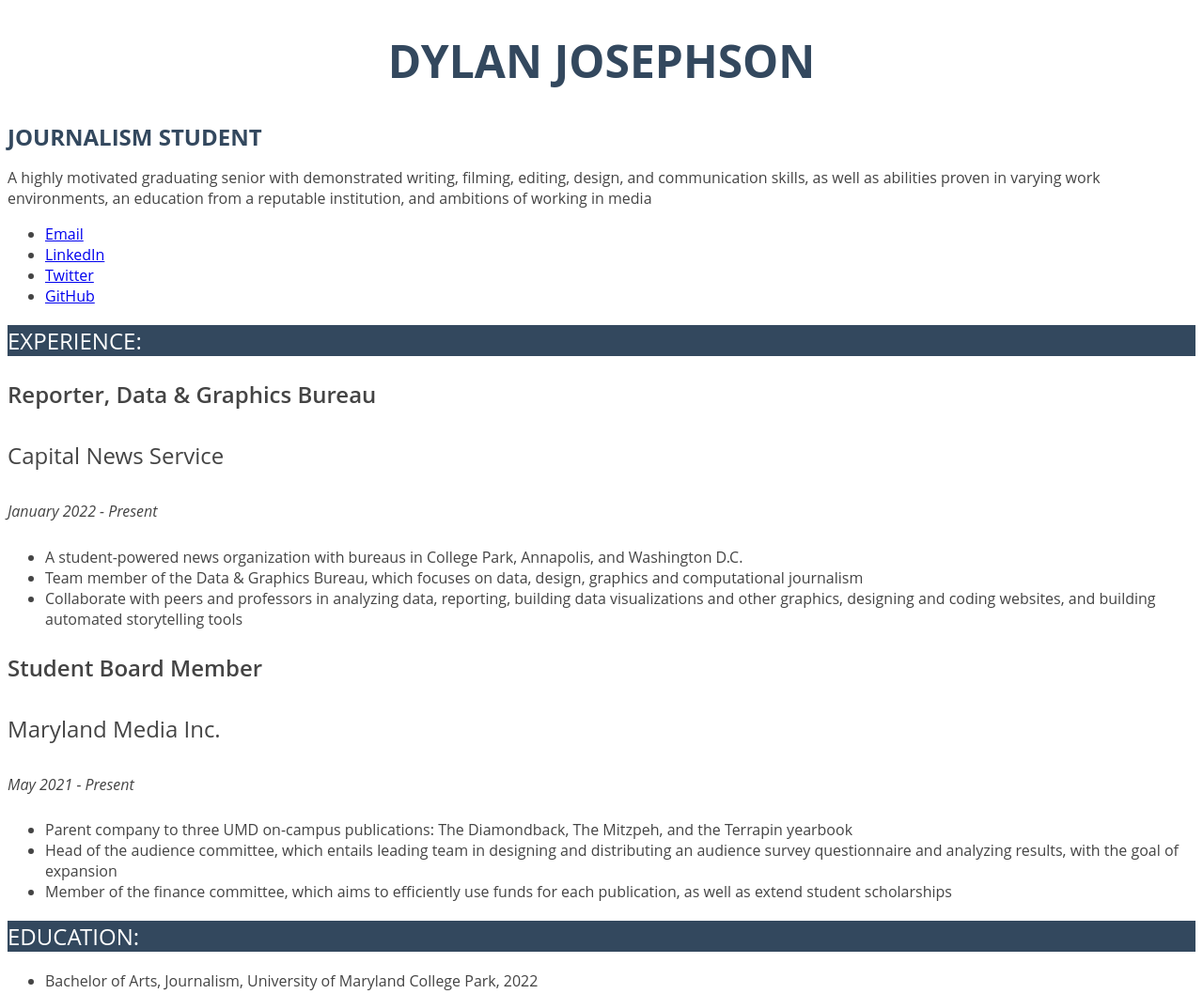
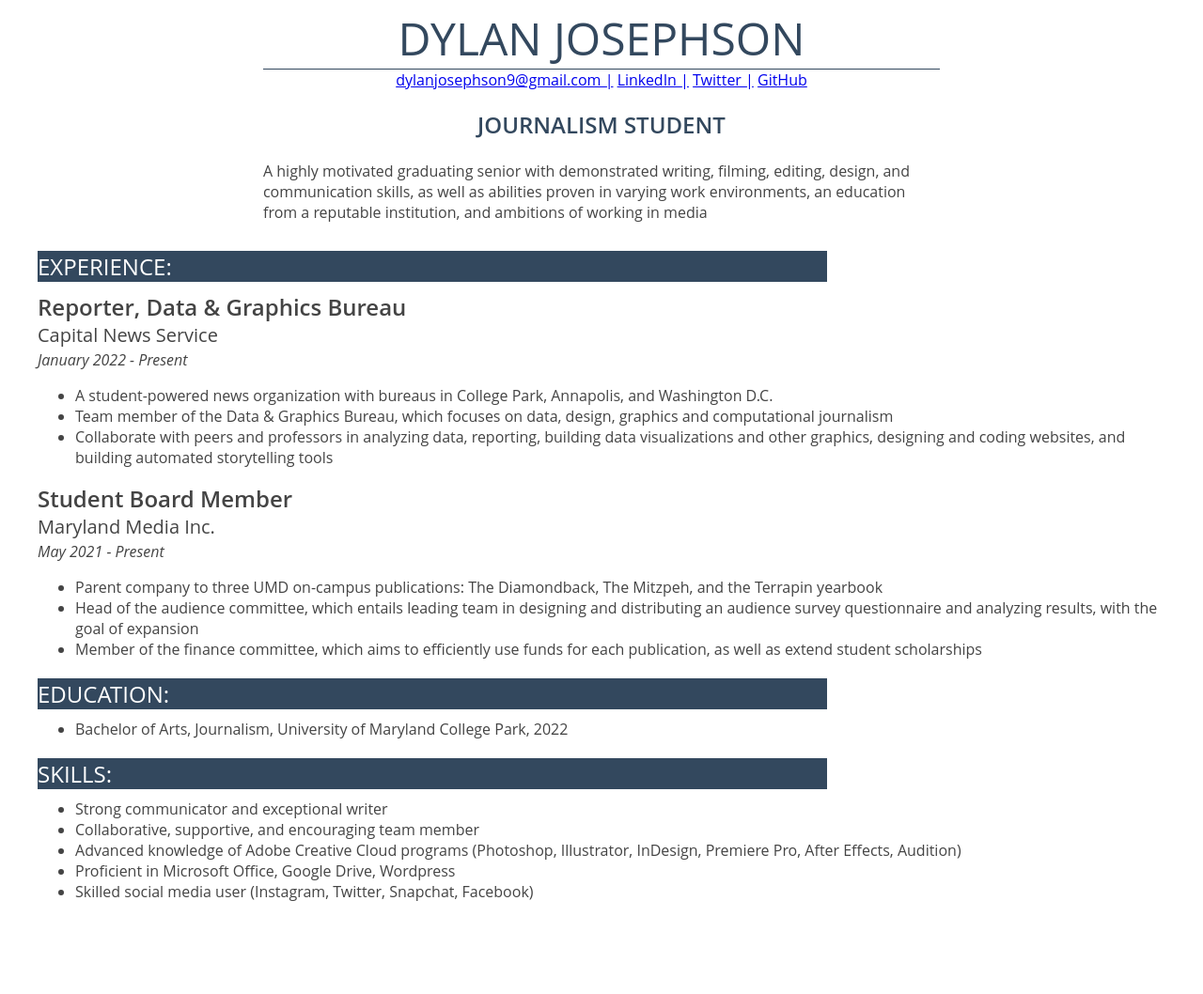
Before and after one commit to dylanjosephson9/dylan-josephson-jour352, a plain HTML site: page basic-resume/index.html in a window 1280 px wide. Shown: the top 1058 px of the page at 94% size. After the commit the page ends 1034 px from the top, so only its background shows below. Drawn offline with Linux system fonts and the light colour scheme.

Commit message:
Updating resume

```diff
--- a/basic-resume/index.html
+++ b/basic-resume/index.html
@@ -8,56 +8,85 @@
 </head>
 
 <body>
+	<div id="container">
+
 <!--I built this myself!-->
-	<h1>Dylan Josephson</h1>
-	<b>Journalism Student</b>
-	<br>
-	<!--<img src="resumephoto.jpg" width="300" alt="Profile picture of Dylan Josephson">!-->
-	<p>A highly motivated graduating senior with demonstrated writing, filming, editing, design, and communication skills, as well as abilities proven in varying work environments, an education from a reputable institution, and ambitions of working in media</p>
+	<div id="name">
+		Dylan Josephson
+	</div>
 
-	<ul>
-		<li><a href="mailto:dylanjosephson9@gmail.com" target="_blank">Email</a></li>
-		<li><a href="https://www.linkedin.com/in/dylan-josephson-24ba04230/" target="_blank">LinkedIn</a></li>
-		<li><a href="https://twitter.com/dylan_josephson" target="_blank">Twitter</a></li>
+	<ul class="menu">
+		<li><a href="mailto:dylanjosephson9@gmail.com" target="_blank">dylanjosephson9@gmail.com |</a></li>
+		<li><a href="https://www.linkedin.com/in/dylan-josephson-24ba04230/" target="_blank">LinkedIn |</a></li>
+		<li><a href="https://twitter.com/dylan_josephson" target="_blank">Twitter |</a></li>
 		<li><a href="https://github.com/dylanjosephson9" target="_blank">GitHub</a></li>
 	</ul>
 
-	<h2>Experience:</h2>
-		<h3>Reporter, Data & Graphics Bureau</h3>
-		<h4>Capital News Service</h4>
-		<h5>January 2022 - Present</h5>
+	<div id="title">
+		Journalism Student
+	</div>
+
+	<br>
+
+	<!--<img src="resumephoto.jpg" width="300" alt="Profile picture of Dylan Josephson">!-->
+
+	<div id="top">
+		A highly motivated graduating senior with demonstrated writing, filming, editing, design, and communication skills, as well as abilities proven in varying work environments, an education from a reputable institution, and ambitions of working in media
+	</div>
+
+	<div class="sectionheader">
+		Experience:
+	</div>
+
+		<div class="jobtitle">
+			Reporter, Data & Graphics Bureau
+		</div>
+		<div class="organization">
+			Capital News Service
+		</div>
+		<div class="date">
+			January 2022 - Present
+		</div>
 		<ul>
 			<li>A student-powered news organization with bureaus in College Park, Annapolis, and Washington D.C.</li>
 			<li>Team member of the Data & Graphics Bureau, which focuses on data, design, graphics and computational journalism</li>
 			<li>Collaborate with peers and professors in analyzing data,  reporting, building data visualizations and other graphics, designing and coding websites, and building automated storytelling tools</li>
 		</ul>
 
-		<h3>Student Board Member</h3>
-		<h4>Maryland Media Inc.</h4>
-		<h5>May 2021 - Present</h5>
+		<div class="jobtitle">
+			Student Board Member
+		</div>
+		<div class="organization">
+			Maryland Media Inc.
+		</div>
+		<div class="date">
+			May 2021 - Present
+		</div>
 		<ul>
 			<li>Parent company to three UMD on-campus publications: The Diamondback, The Mitzpeh, and the Terrapin yearbook</li>
 			<li>Head of the audience committee, which entails leading team in designing and distributing an audience survey questionnaire and analyzing results, with the goal of expansion</li>
 			<li>Member of the finance committee, which aims to efficiently use funds for each publication, as well as extend student scholarships</li>
 		</ul>
 
-	<h2>Education:</h2>
-	<ul>
+	<div class="sectionheader">
+		Education:
+	</div>
+	<ul id="degrees">
 		<li>Bachelor of Arts, Journalism, University of Maryland College Park, 2022</li>
 	</ul>
 
-	<h2>Skills:</h2>
-	<ul>
+	<div class="sectionheader">
+		Skills:
+	</div>
+	<ul id="do">
 		<li>Strong communicator and exceptional writer</li>
 		<li>Collaborative, supportive, and encouraging team member</li>
 		<li>Advanced knowledge of Adobe Creative Cloud programs  (Photoshop, Illustrator, InDesign, Premiere Pro, After Effects, Audition)</li>
 		<li>Proficient in Microsoft Office, Google Drive, Wordpress</li>
 		<li>Skilled social media user (Instagram, Twitter, Snapchat, Facebook)</li>
 	</ul>
+	</div>
 	</body>
 
 
-
-
-
 	</html>
--- a/basic-resume/style.css
+++ b/basic-resume/style.css
@@ -7,50 +7,92 @@ body {
 	font-weight: 400;
 }
 
+#container {
+	width: 100%;
+	max-width: 1200px;
+	margin: 0 auto;
+	padding-bottom: 50px;
+}
+
 /*Banner name at top*/
-h1 {
+#name {
 	font-size: 3em;
 	color:  #33485e;
 	text-transform:  uppercase;
 	text-align:  center;
-}
-
-/*My title*/
-b{
-	text-transform: uppercase;
-	font-size: 1.5em;
-	color: #33485e;
-}
-
-/*Section titles*/
-h2 {
-	text-transform: uppercase;
-	font-size:  1.5em;
-	background-color:  #33485e;
-	color: white;
-	font-weight: 400;
-}
-
-/*Job titles*/
-h3 {
-	font-size: 1.5em;
-	font-weight: 600;
-}
-
-/*Job organizations*/
-h4 {
-	font-size: 1.5em;
-	font-weight: 400;
-}
-
-/*Job dates*/
-h5{
-	font-size:  1em;
-	font-style: italic;
-	font-weight: 400;
+	border-bottom: 1px solid #33485e;
+	width: 60%;
+	min-width: 300px;
+	margin: 0 auto;
 }
 
 /*list items*/
 ul li {
 	font-size: 1em;
 }
+.menu {
+	margin: 0px;
+	padding: 0px;
+	text-align: center;
+}
+
+.menu li {
+	display: inline-block;
+}
+
+/*My title*/
+#title{
+	text-transform: uppercase;
+	font-size: 1.5em;
+	color: #33485e;
+	font-weight: 600;
+	text-align: center;
+	margin-top: 20px;
+}
+
+/*Section titles*/
+.sectionheader {
+	text-transform: uppercase;
+	font-size:  1.5em;
+	background-color:  #33485e;
+	color: white;
+	font-weight: 400;
+	margin: 20px 0px 10px;
+	width: 70%;
+	min-width: 300px;
+}
+
+/*Job titles*/
+.jobtitle {
+	font-size: 1.5em;
+	font-weight: 600;
+}
+
+/*Job organizations*/
+.organization {
+	font-size: 1.25em;
+	font-weight: 400;
+}
+
+/*Job dates*/
+.date {
+	font-size:  1em;
+	font-style: italic;
+	font-weight: 400;
+	margin-top: 2px;
+}
+
+#degrees {
+	margin-top: 5px;
+}
+
+#do {
+	margin-top: 5px;
+}
+
+#top {
+	width: 60%;
+	min-width: 300px;
+	margin: 0 auto;
+	margin-bottom: 30px;
+}
```
